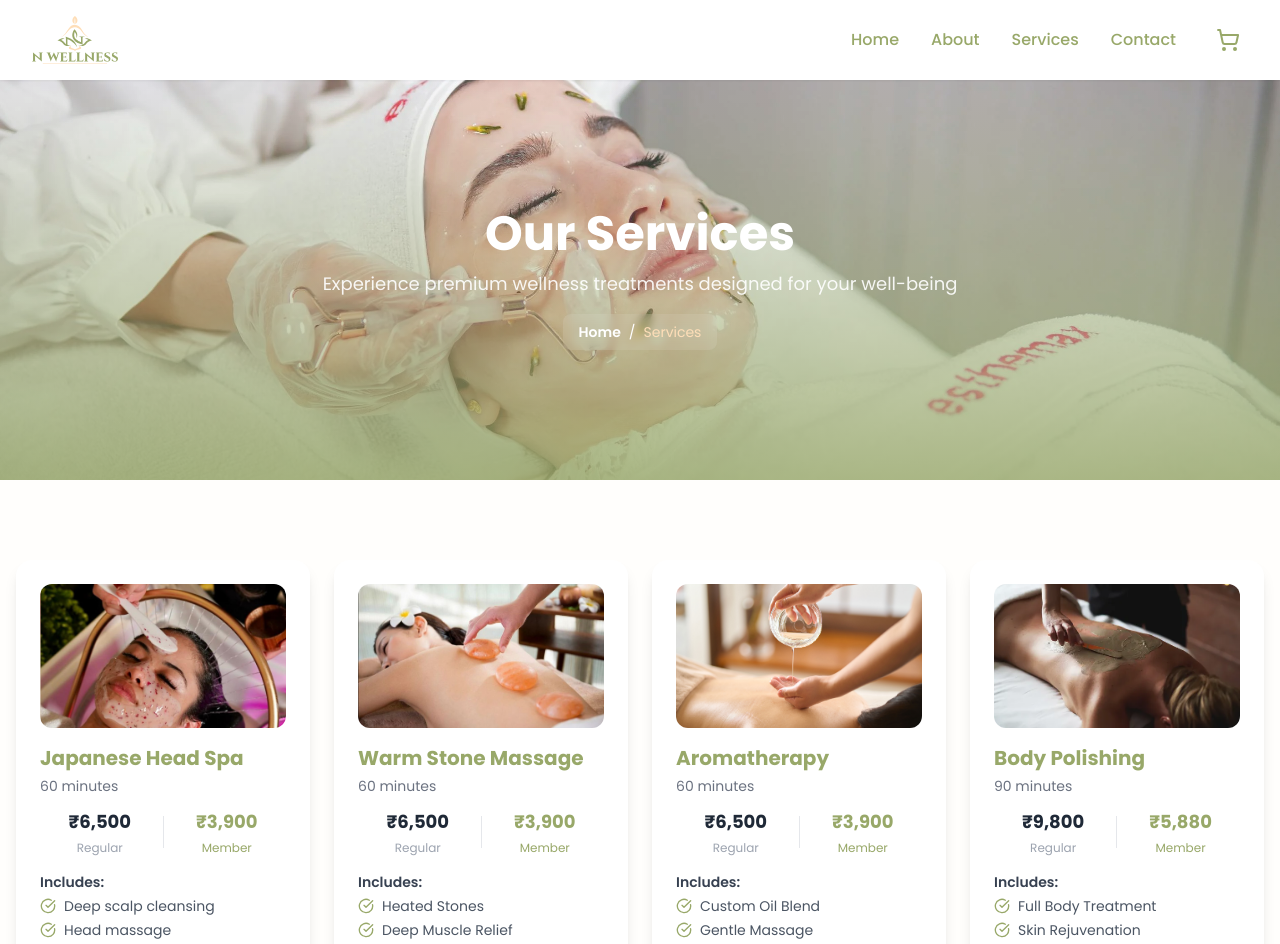
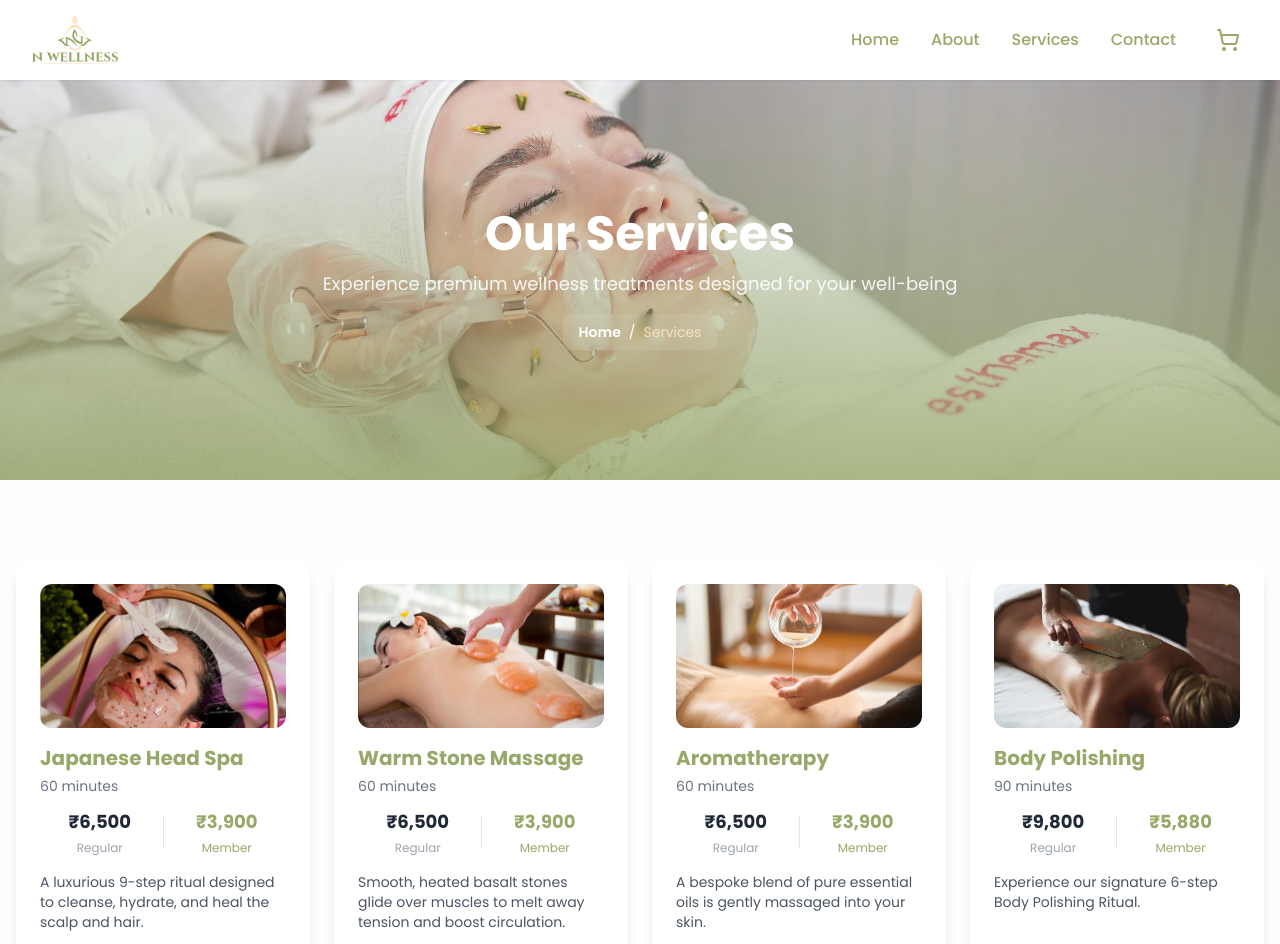
Before and after one commit to manoharyadavr/spa, a React (Create React App) app: page /services in a window 1280 px wide. Shown: the top 944 px of the page. Built offline with nearby package versions, Linux system fonts and the light colour scheme.

Commit message:
Update Services.jsx

```diff
--- a/src/pages/Services.jsx
+++ b/src/pages/Services.jsx
@@ -304,7 +304,6 @@ const Services = () => {
       >
         <div className="grid grid-cols-1 sm:grid-cols-2 lg:grid-cols-4 gap-6">
           {servicesWithMemberPrice.map((service, index) => {
-            const Icon = service.icon;
             const isLastService = index === servicesWithMemberPrice.length - 1;
             const cartItem = cartItems.find(item => item.title === service.title);
             const quantity = cartItem ? cartItem.quantity || 1 : 0;
@@ -312,14 +311,10 @@ const Services = () => {
               <motion.div
                 key={index}
                 className="bg-white rounded-2xl shadow-lg flex flex-col h-full p-6 transition hover:shadow-xl"
-                variants={fadeInUp}
-                initial="hidden"
-                animate={isMounted ? "visible" : "hidden"}
-                custom={index}
-                whileHover={{
-                  scale: 1.02,
-                  transition: { duration: 0.15 }
-                }}
+                initial={{ opacity: 0, y: 20 }}
+                whileInView={{ opacity: 1, y: 0 }}
+                viewport={{ once: true, amount: 0.1 }}
+                transition={{ delay: index * 0.1 }}
               >
                 <img src={service.image} alt={service.title} className="w-full h-36 object-cover rounded-xl mb-4" />
                 <h2 className="text-xl font-bold text-[#98A869] mb-1">{service.title}</h2>
@@ -343,15 +338,7 @@ const Services = () => {
                     </div>
                   </div>
                 )}
-                <div className="text-sm font-semibold text-gray-700 mb-1">Includes:</div>
-                <ul className="text-sm text-gray-600 space-y-1 mb-2">
-                  {service.features.map((feature, idx) => (
-                    <li key={idx} className="flex items-center">
-                      <CheckCircle className="w-4 h-4 text-[#98A869] mr-2" />
-                      {feature}
-                    </li>
-                  ))}
-                </ul>
+                <p className="text-sm text-gray-600 mb-4">{service.description}</p>
                 {quantity === 0 ? (
                   <button
                     onClick={() => { addToCart(service); toast.success('Service added to cart!'); }}
```
